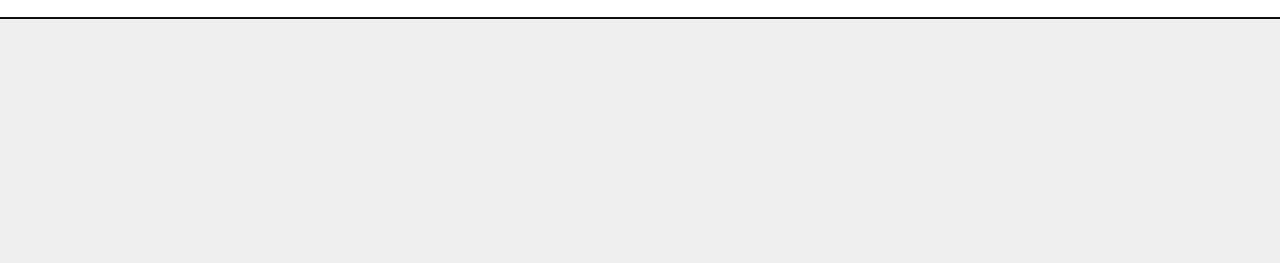
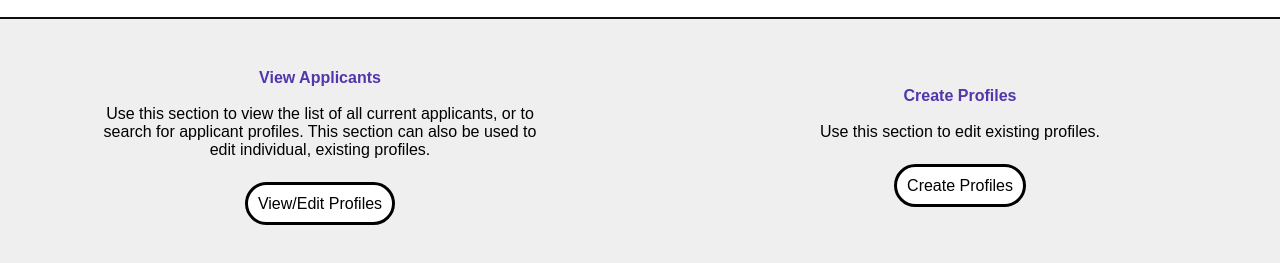
Before and after one commit to rcdoug/UAInnovate-611, a website: page public/html/hrportal.html in a window 1280 px wide. Shown: the part 55-318 px from the top of the page. Drawn offline with Linux system fonts and the light colour scheme.

Commit message:
Hrportal changes

```diff
--- a/public/html/hrportal.html
+++ b/public/html/hrportal.html
@@ -16,5 +16,21 @@
         </div>
     </header>
 
+    <div class="stdContainer">
+        <div class="hrEdit">
+            <h2>View Applicants</h2>
+            <br>
+            <p>Use this section to view the list of all current applicants, or to search for applicant profiles. This section can also be used to edit individual, existing profiles.</p>
+            <br><br>
+            <a href="" class="Link">View/Edit Profiles</a>
+        </div>
+        <div class="hrView">
+            <h2>Create Profiles</h2>
+            <br>
+            <p>Use this section to edit existing profiles.</p>
+            <br><br>
+            <a href="/public/html/applyform.html" class="Link">Create Profiles</a>
+        </div>
+    </div>
 </body>
 </html>
```
